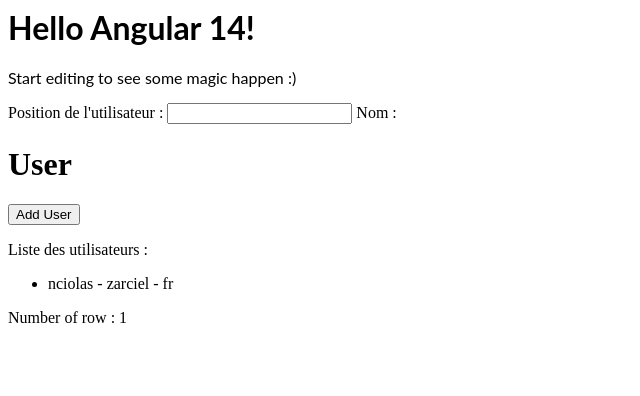
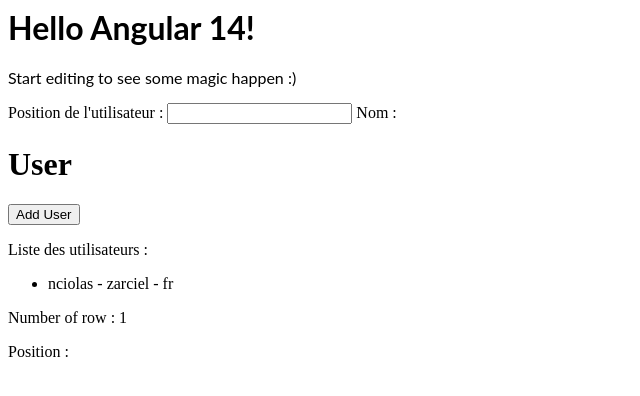
Before and after one commit to zarciel/angular-ivy-qxzbqa, an Angular app: page / in a window 1280 px wide. Shown: the top 396 px of the page, without its empty margins (0-640 px from the left). Built offline with nearby package versions, Linux system fonts and the light colour scheme.

Commit message:
4 files modified

```diff
--- a/src/app/app.component.html
+++ b/src/app/app.component.html
@@ -1,10 +1,10 @@
 <hello name="{{ name }}"></hello>
 <p>
-  Start editing to see some magic happen :)
+	Start editing to see some magic happen :)
 </p>
 Position de l'utilisateur :
-<input id="number" type="number" /> Nom :
+<input id="number" type="number" [(ngModel)]="positionUser" /> Nom :
 
 <!--<app-user [position]="positionUser"> </app-user>-->
 
-<app-user> </app-user>
+<app-user [item]="positionUser"> </app-user>
--- a/src/app/app.component.ts
+++ b/src/app/app.component.ts
@@ -7,4 +7,6 @@
 })
 export class AppComponent {
   name = "Angular " + VERSION.major;
+
+  public positionUser: number;
 }
--- a/src/app/user/user.component.html
+++ b/src/app/user/user.component.html
@@ -3,8 +3,9 @@
 <button (click)="onAddUser()">Add User</button>
 <p>Liste des utilisateurs :</p>
 <ul>
-  <li *ngFor="let user of listUser">
-    {{user.name}} - {{user.nickname}} - {{user.country}}
-  </li>
+	<li *ngFor="let user of listUser">
+		{{user.name}} - {{user.nickname}} - {{user.country}}
+	</li>
 </ul>
 <footer>Number of row : {{this.listUser.length}}</footer>
+<p>Position : {{ item }} </p>
--- a/src/app/user/user.component.ts
+++ b/src/app/user/user.component.ts
@@ -10,8 +10,7 @@
 
   public listUser: user[];
 
-
- @Input() public position :number;
+  @Input() item: number;
 
   ngOnInit() {
     this.listUser = new Array<user>();
```
